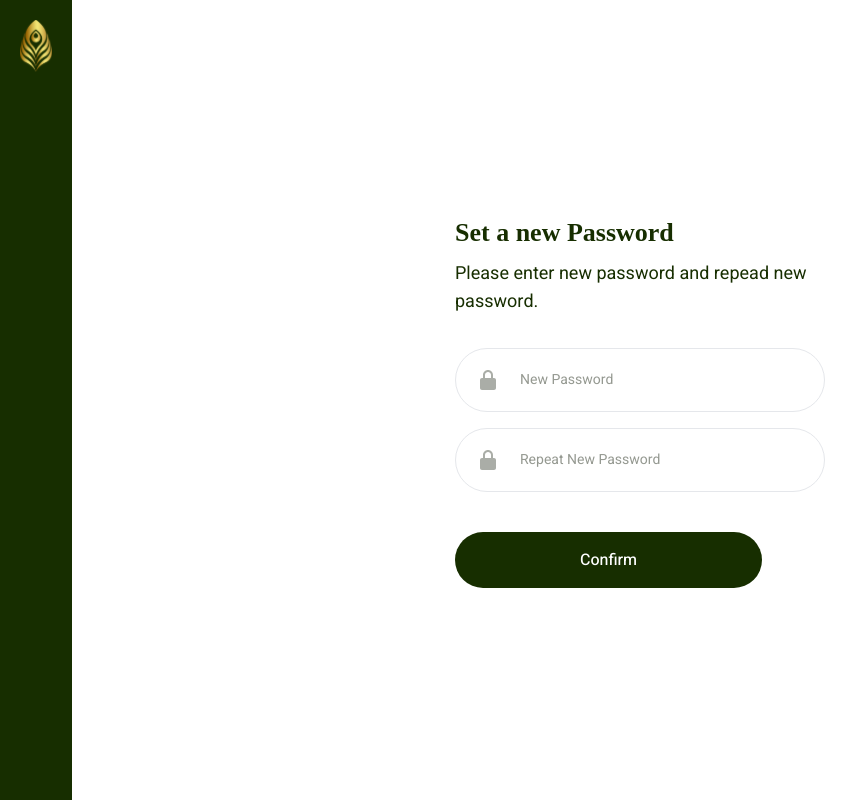
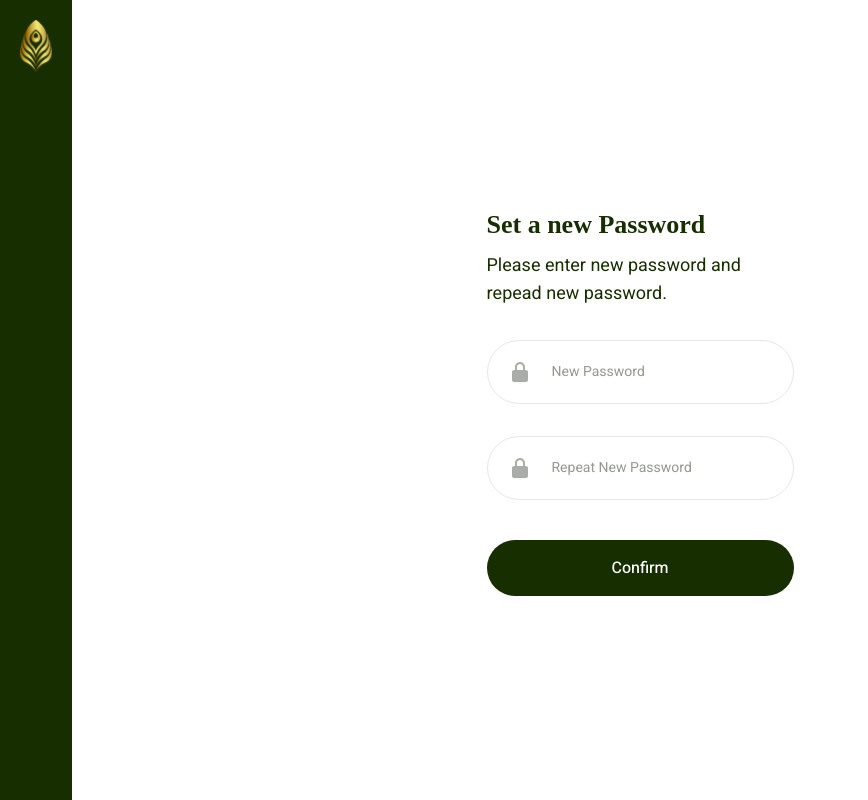
Before and after one commit to muhammadzubairmoosani/faboa, a Next.js app: page /reset-password in a window 1280 px wide. Shown: the whole page, without its empty margins (0-868 px from the left). Built offline with nearby package versions, Linux system fonts and the light colour scheme; a web font is replaced by a local one.

Commit message:
add max-width style

```diff
--- a/src/screens/resetPassword.tsx
+++ b/src/screens/resetPassword.tsx
@@ -8,7 +8,7 @@ export const ResetPasswordScreen = () => {
 
   return (
     <AuthWrapper>
-      <div className="flex flex-col justify-center items-start">
+      <div className="flex flex-col justify-center items-start max-w-[307px]">
         <h2 className="text-[26px] mb-2 text-primary-700 font-berlingske-semibold">
           Set a new Password
         </h2>
@@ -17,7 +17,6 @@ export const ResetPasswordScreen = () => {
         </p>
       </div>
 
-      <form>
       <InputField
         src="/lock.svg"
         alt="password"
@@ -37,12 +36,11 @@ export const ResetPasswordScreen = () => {
         className="my-4"
       />
       <CustomButton
-          className="bg-primary-700 font-heebo-medium rounded-full text-white py-4 px-4 w-full max-w-[307px] mt-6"
+        className="bg-primary-700 font-heebo-medium rounded-full text-white py-4 px-4 w-full mt-6"
         type="submit"
       >
         Confirm
       </CustomButton>
-      </form>
     </AuthWrapper>
   );
 };
```
Lines whose indentation alone changed are shown as unchanged.
